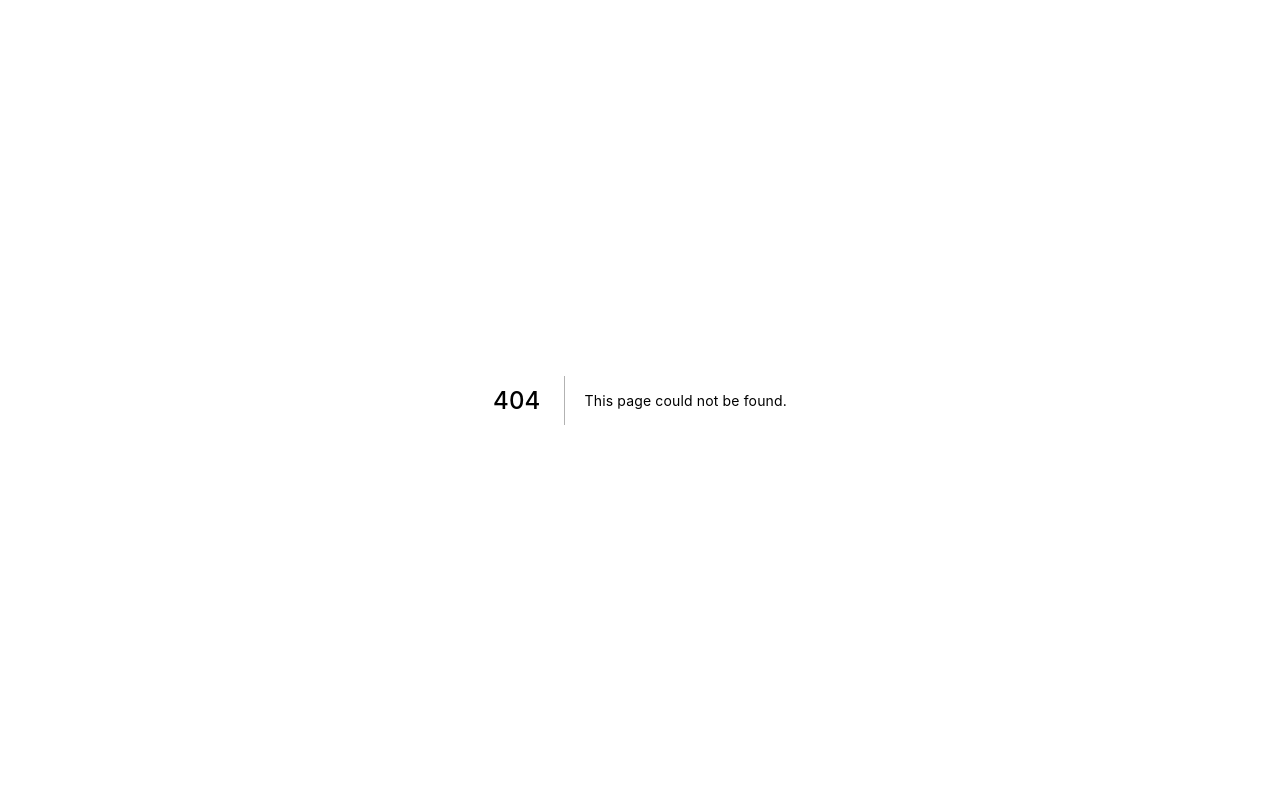
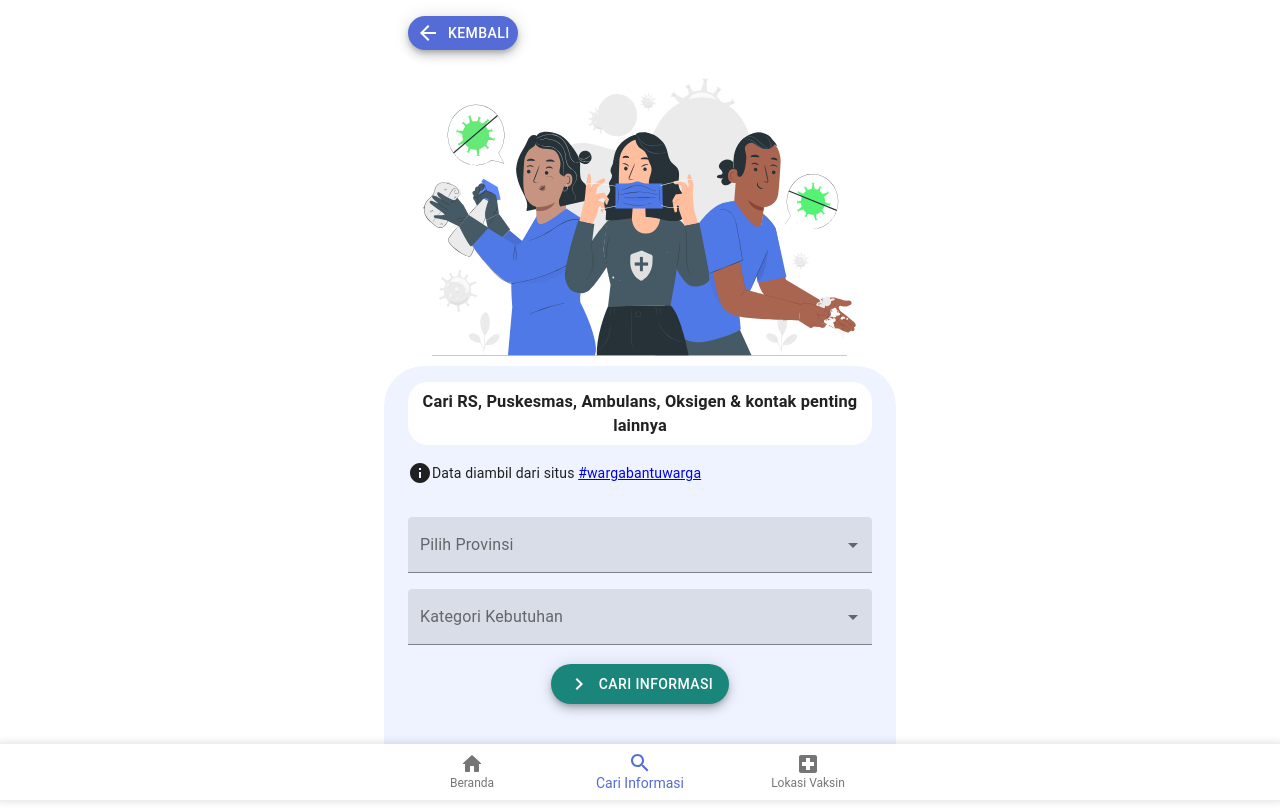
Before and after one commit to ihsanrabb/sadari-covid, a Next.js app: page /search-information in a window 1280 px wide. Before the commit this address had no page. Built offline with nearby package versions, Linux system fonts and the light colour scheme.

Commit message:
add search information from data warga

```diff
--- a/components/BottomNavigation.js
+++ b/components/BottomNavigation.js
@@ -5,6 +5,7 @@ import BottomNavigationAction from '@material-ui/core/BottomNavigationAction';
 import HomeRoundedIcon from '@material-ui/icons/HomeRounded';
 import LocalHotelIcon from '@material-ui/icons/LocalHotel';
 import LocalHospitalIcon from '@material-ui/icons/LocalHospital';
+import SearchIcon from '@material-ui/icons/Search';
 import { useRouter } from 'next/router'
 
 const useStyles = makeStyles({
@@ -26,7 +27,7 @@ const SimpleBottomNavigation = () => {
       case '/':
         setValue(0)
         break
-      case '/hospital-list':
+      case '/search-information':
         setValue(1)
         break
       case '/vaksin':
@@ -48,9 +49,9 @@ const SimpleBottomNavigation = () => {
         icon={<HomeRoundedIcon />}
         onClick={() => router.push('/')} />
       <BottomNavigationAction
-        label="Rumah Sakit"
-        icon={<LocalHotelIcon />}
-        onClick={() => router.push('/hospital-list')} />
+        label="Cari Informasi"
+        icon={<SearchIcon />}
+        onClick={() => router.push('/search-information')} />
       <BottomNavigationAction
         label="Lokasi Vaksin"
         icon={<LocalHospitalIcon />}
--- a/components/HomeInfo.js
+++ b/components/HomeInfo.js
@@ -10,7 +10,7 @@ const HomeInfo = () => {
 
   return (
       <Container className={styles.container_wrap}>
-        <h3>Informasi Sekitar Anda</h3>
+        <h3>Informasi Penting</h3>
         <Grid container spacing={2}>
           <Grid item xs={6}>
             <Paper
--- a/components/HomeNews.js
+++ b/components/HomeNews.js
@@ -52,7 +52,7 @@ const HomeNews = () => {
 
   return (
     <Container className={classes.containerNews}>
-      <h3>Informasi Terbaru</h3>
+      <h3>Berita Terbaru</h3>
       {newsList !== [] &&
         <Slider {...settings}>
           {newsList.map((news) => (
--- /dev/null
+++ b/components/SearchData.js
@@ -0,0 +1,238 @@
+import { useState, useRef } from 'react'
+import axios from 'axios'
+import Container from '@material-ui/core/Container'
+import { makeStyles } from '@material-ui/core/styles'
+import FormControl from '@material-ui/core/FormControl';
+import FormHelperText from '@material-ui/core/FormHelperText'
+import InputLabel from '@material-ui/core/InputLabel';
+import Select from '@material-ui/core/Select';
+import MenuItem from '@material-ui/core/MenuItem';
+import Fab from '@material-ui/core/Fab'
+import KeyboardArrowRightIcon from '@material-ui/icons/KeyboardArrowRight'
+import PhoneIcon from '@material-ui/icons/Phone'
+import Divider from '@material-ui/core/Divider'
+import InfoIcon from '@material-ui/icons/Info';
+
+const useStyles = makeStyles((theme) => ({
+  listWrap: {
+    backgroundColor: '#EEF3FF',
+    paddingBottom: '3rem',
+    marginBottom: '2rem'
+  },
+  titleList: {
+    margin: '0'
+  },
+  formControl: {
+    minWidth: '100%',
+    marginTop: '1rem',
+  },
+  margin: {
+    margin: theme.spacing(1),
+    marginBottom: '1.5rem'
+  },
+  extendedIcon: {
+    marginRight: theme.spacing(1),
+  },
+  ctaWrap: {
+    textAlign: 'center',
+    marginTop: '.8em'
+  },
+  lastUpdatedWrap: {
+    display: 'flex',
+    alignItems: 'center',
+    marginBottom: '1rem'
+  },
+  emoji: {
+    fontSize: '25px',
+    marginRight: '.2em'
+  }
+}))
+
+const tabWilayah = [
+  'Aceh',
+  'Sumatera Utara',
+  'Riau',
+  'Sumatera Barat',
+  'Lampung',
+  'DKI Jakarta',
+  'Bandar Lampung',
+  'Banten',
+  'Jawa Barat',
+  'Jawa Tengah',
+  'DI Yogyakarta',
+  'Jawa Timur',
+  'Bali',
+  'Sulawesi Utara',
+  'Sulawesi Selatan'
+];
+
+const categoryNeeds = [
+  'Rumah sakit',
+  'Puskesmas',
+  'Oksigen',
+  'Donor Plasma',
+  'Ambulans',
+  'Kontak penting'
+];
+
+const initErrors = {provinsi: false, category: false}
+
+const SearchData = () => {
+  const classes = useStyles()
+  const wilayahRef = useRef('')
+  const categoryRef = useRef('')
+  const [dataWarga, setDataWarga] = useState([])
+  const [loadingData, setLoadingData] = useState(false)
+  const [showResult, setShowResult] = useState(false)
+  const [errorSelect, setErrorSelect] = useState(initErrors)
+
+  const onSearchData = async () => {
+    let errors = {}
+    if(!wilayahRef.current.value) {
+      errors = {
+        ...errors,
+        provinsi: true
+      }
+    }
+    if(!categoryRef.current.value) {
+      errors = {
+        ...errors,
+        category: true
+      }
+    }
+
+    if(Object.keys(errors).length !== 0) {
+      setErrorSelect(errors)
+      return
+    }
+
+    setLoadingData(true)
+    try {
+      const querySearch = `tabId=${wilayahRef.current.value}&searchKey=Kebutuhan&searchValue=${categoryRef.current.value}`
+      const response = await axios.get(`https://v1.nocodeapi.com/ihsanrabbs/google_sheets/eErlNknWyuAaSpEo/search?${querySearch}`)
+      const dataResult = response.data
+      setDataWarga(dataResult)
+      setLoadingData(false)
+      setShowResult(true)
+    } catch(error) {
+      console.log('error search data', error)
+      setLoadingData(false)
+    }
+  }
+
+  const onResetSearch = () => {
+    setShowResult(false)
+    setErrorSelect(initErrors)
+    setDataWarga([])
+  }
+
+  return (
+    <div className={classes.listWrap}>
+      <Container>
+        <div className={classes.lastUpdatedWrap}>
+          <InfoIcon />
+          <p className={classes.titleList}>
+            Data diambil dari situs <a href="https://wargabantuwarga.com/" target="_blank">#wargabantuwarga</a>
+          </p>
+        </div>
+        {!showResult && (
+          <>
+            <FormControl
+              variant="filled"
+              className={classes.formControl}
+              error={errorSelect.provinsi}
+            >
+              <InputLabel>Pilih Provinsi</InputLabel>
+              <Select
+                defaultValue=""
+                inputProps={{inputRef: wilayahRef}}
+              >
+                <MenuItem value="" disabled>Pilih Provinsi</MenuItem>
+                {tabWilayah.map((item,index) => (
+                  <MenuItem value={item} key={index}>{item}</MenuItem>
+                ))}
+              </Select>
+              {errorSelect.provinsi && <FormHelperText>Provinsi harus kamu pilih</FormHelperText>}
+            </FormControl>
+            <FormControl
+              variant="filled"
+              className={classes.formControl}
+              error={errorSelect.category}
+            >
+              <InputLabel>Kategori Kebutuhan</InputLabel>
+              <Select
+                defaultValue=""
+                inputProps={{inputRef: categoryRef}}
+              >
+                <MenuItem value="" disabled>Kategori Kebutuhan</MenuItem>
+                {categoryNeeds.map((item,index) => (
+                  <MenuItem value={item} key={index}>{item}</MenuItem>
+                ))}
+              </Select>
+              {errorSelect.category && <FormHelperText>Kategori harus kamu pilih</FormHelperText>}
+            </FormControl>
+            <div className={classes.ctaWrap}>
+              <Fab
+                variant="extended"
+                size="medium"
+                color="secondary"
+                aria-label="add"
+                className={classes.margin}
+                onClick={onSearchData}
+                disabled={loadingData}
+              >
+                <KeyboardArrowRightIcon className={classes.extendedIcon} />
+                {loadingData ? 'Memuat Informasi' : 'Cari Informasi'}
+              </Fab>
+            </div>
+          </>
+        )}
+        {showResult && (
+          <>
+            <div className={classes.ctaWrap}>
+              <Fab
+                variant="extended"
+                size="medium"
+                color="secondary"
+                aria-label="add"
+                className={classes.margin}
+                onClick={onResetSearch}
+              >
+                Cari Ulang
+              </Fab>
+            </div>
+            {dataWarga.length > 0 ? (
+              dataWarga.map((data) => (
+                <div className="box-info" key={data.row_id}>
+                  <h5 className="title-hospital">{data.Penyedia} {data.Penyedia && '-'} {data.Lokasi}</h5>
+                  <Divider />
+                  <p><b>Keterangan:</b> {data.Keterangan}</p>
+                  {data.Alamat && (
+                    <p><b>Alamat:</b> {data.Alamat}</p>
+                  )}
+                  {data['Terakhir Diupdate'] && (
+                    <p><b>Terakhir Diupdate:</b> {data['Terakhir Diupdate']}</p>
+                  )}
+                  {data.Tautan && (
+                    <p><b>Tautan:</b> <a href={data.Tautan} target="_blank">{data.Penyedia}</a></p>
+                  )}
+                  <div className="hotline-wrap">
+                    <PhoneIcon />
+                    <a href={`tel:`}> Hubungi : 823921893128</a>
+                  </div>
+                </div>
+              ))
+            ) : (
+              <h3>
+                <span className={classes.emoji}>😷</span>
+                Informasi yang kamu cari belum ada untuk saat ini
+              </h3>
+            )}
+          </>
+        )}
+      </Container>
+    </div>
+  )
+}
+
+export default SearchData
--- a/pages/_app.js
+++ b/pages/_app.js
@@ -7,7 +7,7 @@ import Head from 'next/head'
 import "nprogress/nprogress.css";
 import Router from 'next/router';
 import NProgress from "nprogress"
-import '../styles/globals.css'
+import '../styles/globals.scss'
 
 Router.onRouteChangeStart = () =>  NProgress.start()
 Router.onRouteChangeComplete = () => NProgress.done()
--- a/pages/index.js
+++ b/pages/index.js
@@ -21,7 +21,8 @@ export default function Home() {
         <CovidChart />
         <HomeInfo />
         <HomeSymptoms />
-        <HomeNews />
+        {/* <HomeNews /> */}
+        <div style={{height: '50px'}}/>
       </div>
       <BottomNavigation className="navigation-bottom" />
     </>
--- /dev/null
+++ b/pages/search-information.js
@@ -0,0 +1,20 @@
+import ReferenceHero from '../components/ReferenceHero'
+import SearchData from '../components/SearchData'
+import BottomNavigation from '../components/BottomNavigation'
+
+const FullInformation = () => {
+  return (
+    <>
+      <div className="page-width-wrap">
+        <ReferenceHero
+          imgSource={'/img/search-hero.svg'}
+          wording={`Cari RS, Puskesmas, Ambulans, Oksigen & kontak penting lainnya`}
+        />
+        <SearchData />
+      </div>
+      <BottomNavigation className="navigation-bottom" />
+    </>
+  )
+}
+
+export default FullInformation
--- a/styles/globals.css
+++ b/styles/globals.scss
@@ -67,14 +67,16 @@ body {
 }
 
 .title-hospital {
-  font-size: 16px;
-  margin: .6rem 0;
+  font-size: 18px;
+  margin: .3rem 0;
+  font-weight: 500;
 }
 
 .hotline-wrap {
   display: flex;
   align-items: center;
-  margin-top: .7rem;
+  margin-top: 1rem;
+  margin-bottom: .5rem;
 }
 
 .hotline-wrap a {
@@ -91,4 +93,19 @@ body {
   line-height: 1.43;
   letter-spacing: 0.01071em;
   padding: 8px 16px;
+  p {
+    margin: .3em 0;
+    font-size: 16px;
+  }
 }
+
+.question-wrap {
+  background-color: #EEF3FF;
+  padding: 1rem 2rem;
+  border-radius: 20px;
+  margin-bottom: 4rem;
+  margin-top: .5rem;
+  h3 {
+    text-align: center;
+  }
+}
```
Also changed, not shown: components/HomeHead.js (+8 -8 lines), components/HomeHero.js (+4 -4 lines), firebase.js (+4 -4 lines), public/img/search-hero.svg (added).
